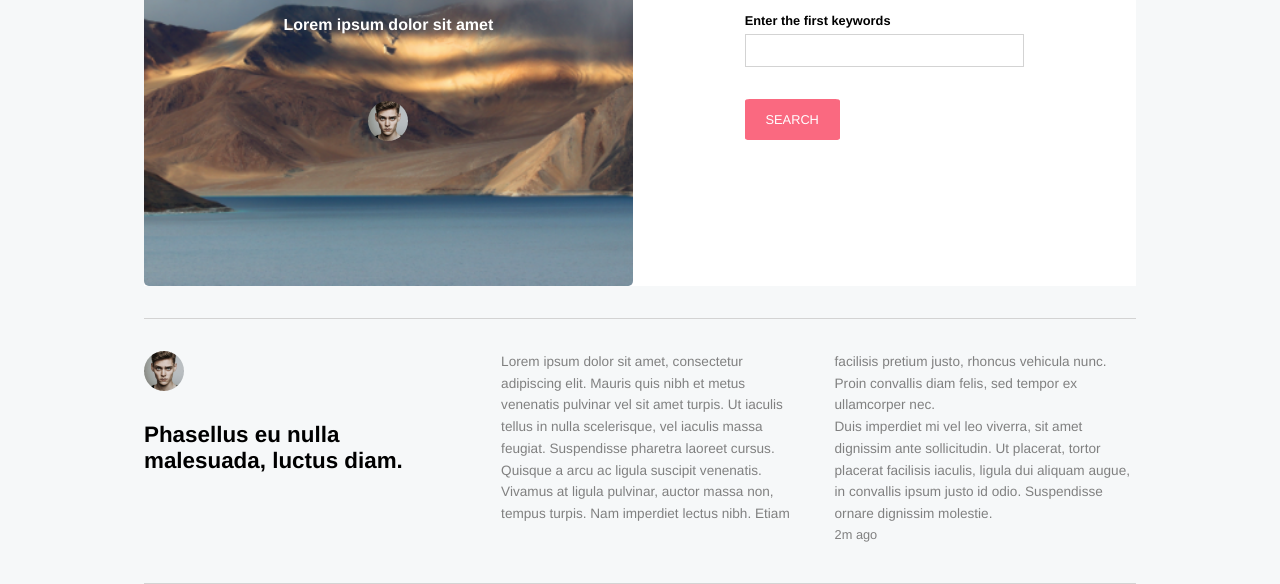
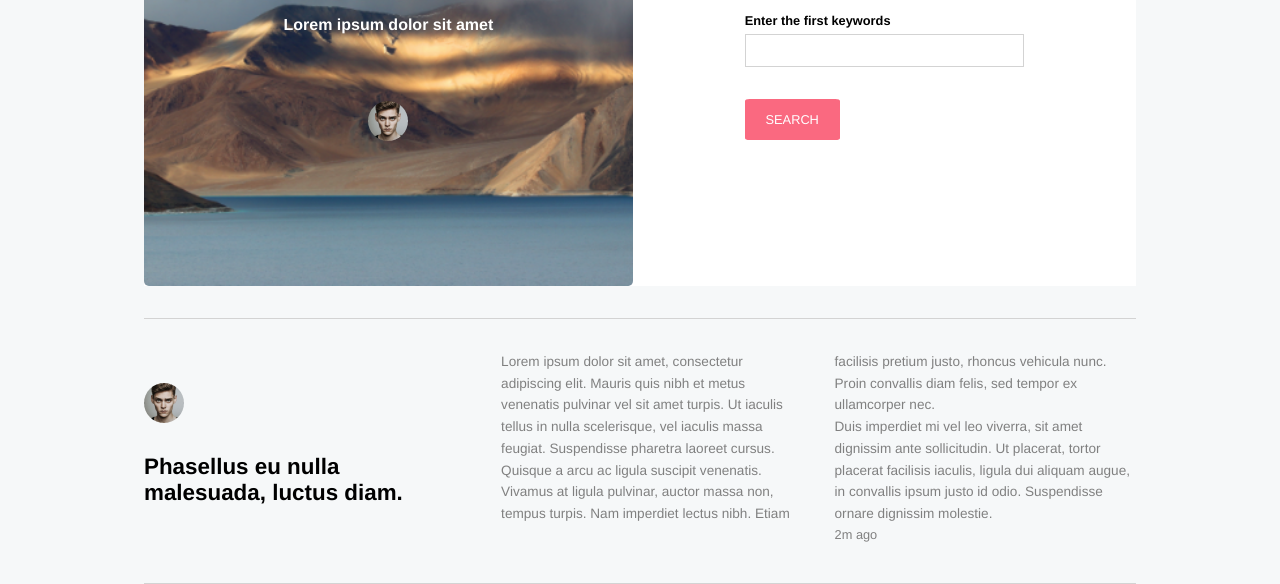
Before and after one commit to adler0311/responsive-pulishing-1, a plain HTML site: page news.html in a window 1280 px wide. Shown: the part 368-952 px from the top of the page. Drawn offline with Linux system fonts and the light colour scheme.

Commit message:
news 페이지 여백 수정

```diff
--- a/news.css
+++ b/news.css
@@ -387,6 +387,10 @@ section .accent {
     margin-top: 2em;
     border-top: 1px solid lightgray;
     border-bottom: 1px solid lightgray;
+  }
+
+  .article-1 .header {
+    margin-top: 2em;
   }
 
   .article-1 .p {
```
